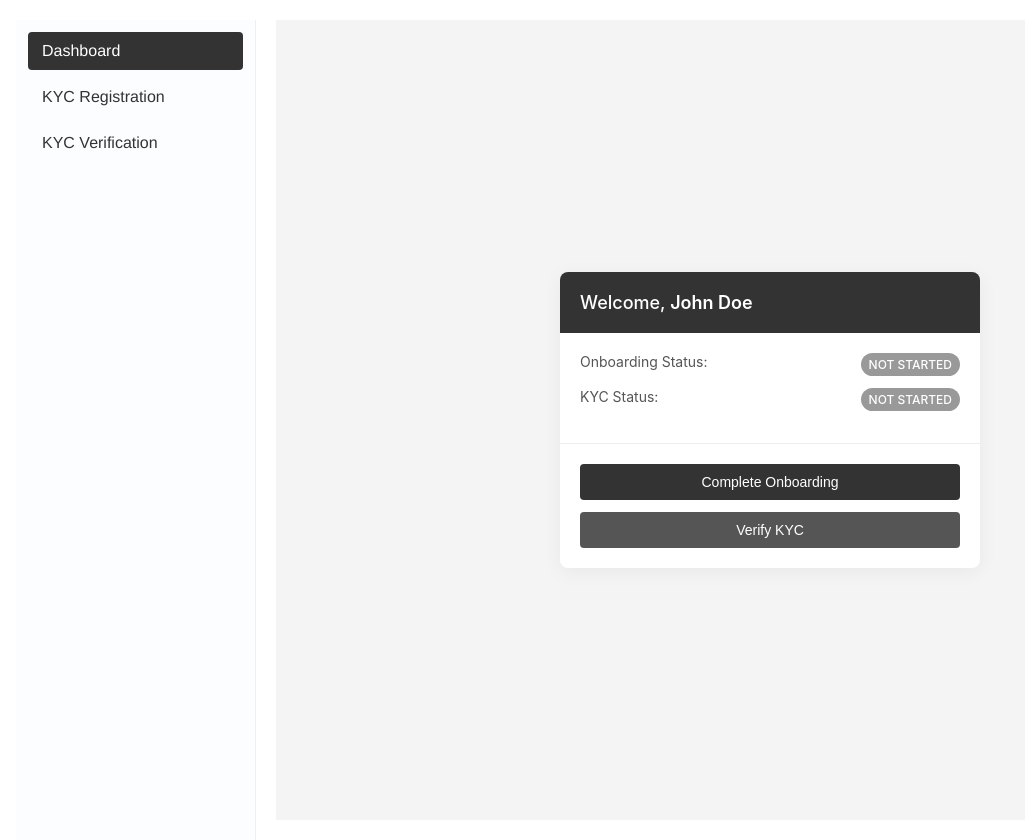
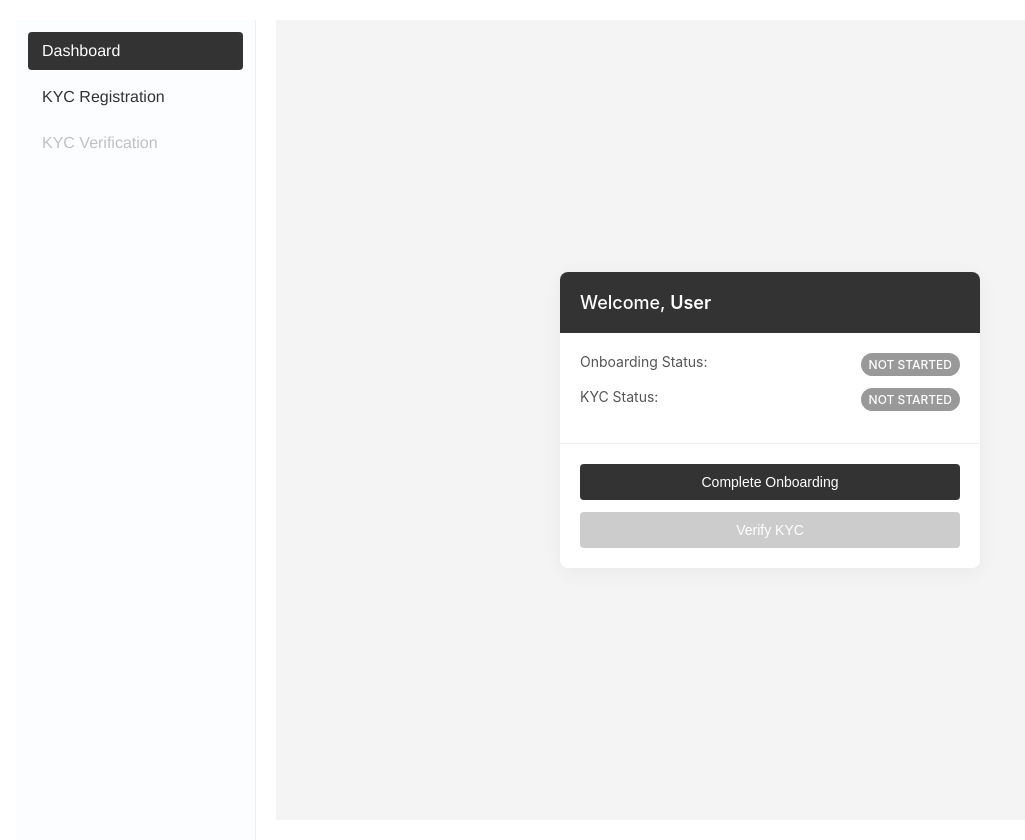
Before and after one commit to SandipDebAccenture/poc-kyc-fe, a React (Vite) app: page / in a window 1280 px wide. Shown: the whole page, without its empty margins (0-1025 px from the left). Built offline with nearby package versions, Linux system fonts and the light colour scheme.

Commit message:
Enhance Sidebar and Dashboard functionality; disable KYC Verification link if registration is incomplete, and update local storage handling in AuthPage

```diff
--- a/src/Layout/Sidebar.tsx
+++ b/src/Layout/Sidebar.tsx
@@ -9,17 +9,35 @@ const sidebarLinks = [
 ];
 
 const Sidebar: React.FC = () => {
+  const userInfo: string | null = localStorage.getItem("user_info");
+  const userId: string = userInfo ? JSON.parse(userInfo).userId : null;
+
+  const isKycVerifyDisabled = !userId;
+
   return (
     <aside className="app-sidebar">
       <nav>
         <ul>
-          {sidebarLinks.map((link) => (
-            <li key={`sidebar-link-${link.path}`}>
-              <NavLink to={link.path} end>
-                {link.name}
-              </NavLink>
-            </li>
-          ))}
+          {sidebarLinks.map((link) => {
+            const isDisabled =
+              link.path === "/kyc-verify" && isKycVerifyDisabled;
+
+            return (
+              <li key={`sidebar-link-${link.path}`}>
+                {isDisabled ? (
+                  <span
+                    className="nav-link-disabled"
+                    title="Complete KYC Registration first">
+                    {link.name}
+                  </span>
+                ) : (
+                  <NavLink to={link.path} end>
+                    {link.name}
+                  </NavLink>
+                )}
+              </li>
+            );
+          })}
         </ul>
       </nav>
     </aside>
--- a/src/pages/AuthPage.tsx
+++ b/src/pages/AuthPage.tsx
@@ -22,6 +22,7 @@ export default function AuthPage() {
   const onSubmit = async (data: any) => {
     setLoading(true);
     setError("");
+    localStorage.clear();
 
     try {
       if (isSignUp) {
@@ -45,6 +46,11 @@ export default function AuthPage() {
           password: data.password,
         });
         if (res.data.token.access_token) {
+          const userInfo = JSON.stringify({
+            username: res.data.customerName,
+            userId: res.data.userId,
+          });
+          localStorage.setItem("user_info", userInfo);
           localStorage.setItem("auth_token", res.data.token.access_token);
           navigate("/");
         }
--- a/src/pages/DashboardPage.tsx
+++ b/src/pages/DashboardPage.tsx
@@ -8,12 +8,14 @@ const statusColors: Record<string, string> = {
   "NOT STARTED": "neutral",
 };
 
-const username: string = "John Doe";
 const onboardingStatus: string = "NOT STARTED";
 const kycStatus: string = "NOT STARTED";
 
 const Dashboard = () => {
   const navigate = useNavigate();
+  const userInfo: string | null = localStorage.getItem("user_info");
+  const username: string = userInfo ? JSON.parse(userInfo).username : "User";
+  const userId: string = userInfo ? JSON.parse(userInfo).userId : null;
 
   const handleNavigate = (path: string) => {
     navigate(path);
@@ -51,7 +53,8 @@ const Dashboard = () => {
 
           <button
             className="btn secondary"
-            onClick={() => handleNavigate("/kyc-verify")}>
+            onClick={() => handleNavigate("/kyc-verify")}
+            disabled={!userId}>
             Verify KYC
           </button>
         </div>
--- a/src/styles/Layout.scss
+++ b/src/styles/Layout.scss
@@ -58,6 +58,23 @@
   color: #fff;
 }
 
+.nav-link-disabled {
+  color: #999;
+  text-decoration: none;
+  padding: 10px 14px;
+  display: block;
+  width: 100%;
+  border-radius: 4px;
+  box-sizing: border-box;
+  cursor: not-allowed;
+  opacity: 0.6;
+}
+
+.nav-link-disabled:hover {
+  background-color: transparent;
+  color: #999;
+}
+
 .layout-main {
   flex: 1 1 auto;
   min-height: 60vh;
```
